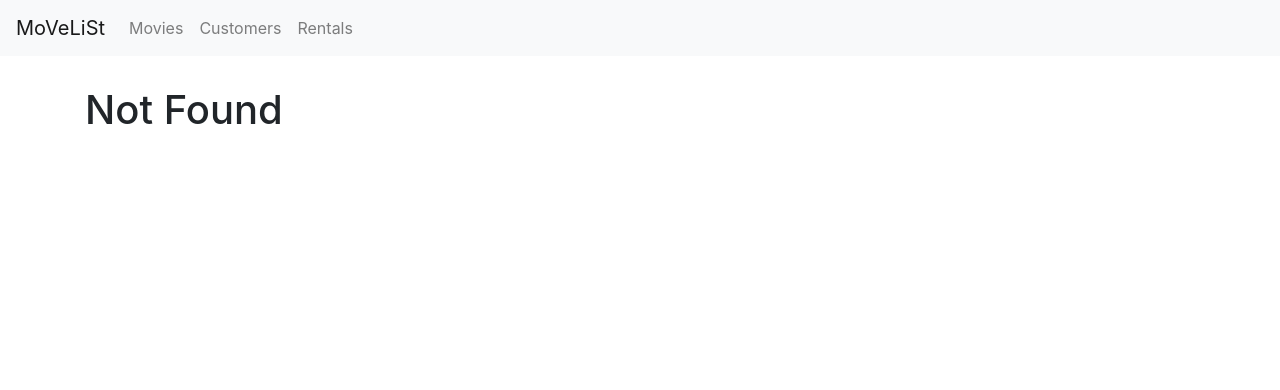
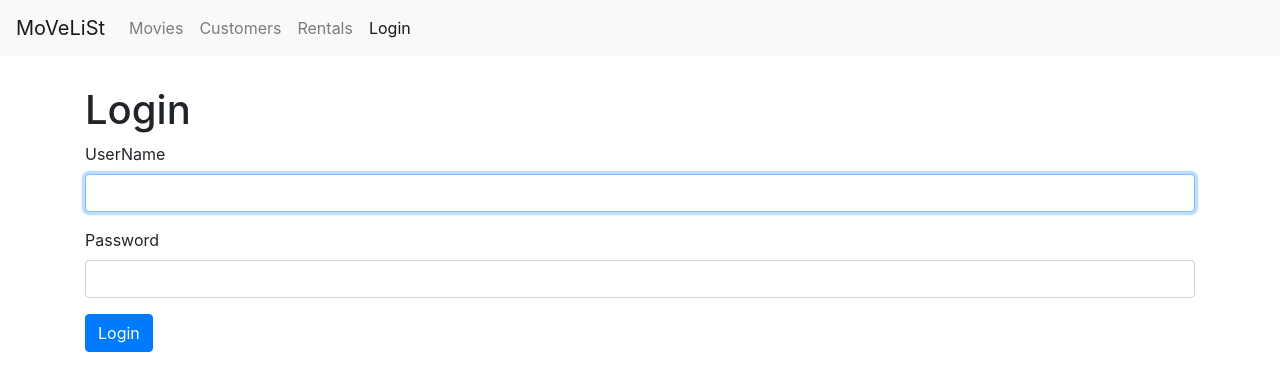
Before and after one commit to Arun05hp/movies-list, a React (Create React App) app: page /login in a window 1280 px wide. Before the commit this address led to /not-found. Shown: the top 390 px of the page. Built offline with nearby package versions, Linux system fonts and the light colour scheme.

Commit message:
added login form

```diff
--- a/src/App.js
+++ b/src/App.js
@@ -6,6 +6,7 @@
 import Rentals from "./components/rentals";
 import NotFound from "./components/notFound";
 import NavBar from "./components/navBar";
+import LoginForm from "./components/loginForm";
 import "./App.css";
 
 function App() {
@@ -14,6 +15,7 @@
       <NavBar />
       <main className="container">
         <Switch>
+          <Route path="/login" component={LoginForm} />
           <Route path="/movies/:id" component={MovieForm} />
           <Route path="/movies" component={Movies}></Route>
           <Route path="/customers" component={Customers}></Route>
--- /dev/null
+++ b/src/components/loginForm.jsx
@@ -0,0 +1,40 @@
+import React, { Component } from "react";
+
+class LoginForm extends Component {
+  username = React.createRef();
+  //   componentDidMount() {
+  //     this.username.current.focus();
+  //   }
+
+  handleSubmit = (e) => {
+    e.preventDefault();
+
+    const username = this.username.current.value;
+  };
+  render() {
+    return (
+      <div>
+        <h1>Login</h1>
+        <form onSubmit={this.handleSubmit}>
+          <div className="form-group">
+            <label htmlFor="username">UserName</label>
+            <input
+              autoFocus
+              ref={this.username}
+              id="username"
+              type="text"
+              className="form-control"
+            />
+          </div>
+          <div className="form-group">
+            <label htmlFor="password">Password</label>
+            <input id="password" type="text" className="form-control" />
+          </div>
+          <button className="btn btn-primary">Login</button>
+        </form>
+      </div>
+    );
+  }
+}
+
+export default LoginForm;
--- a/src/components/navBar.jsx
+++ b/src/components/navBar.jsx
@@ -28,6 +28,9 @@
           <NavLink className="nav-item nav-link" to="/rentals">
             Rentals
           </NavLink>
+          <NavLink className="nav-item nav-link" to="/login">
+            Login
+          </NavLink>
         </div>
       </div>
     </nav>
```
